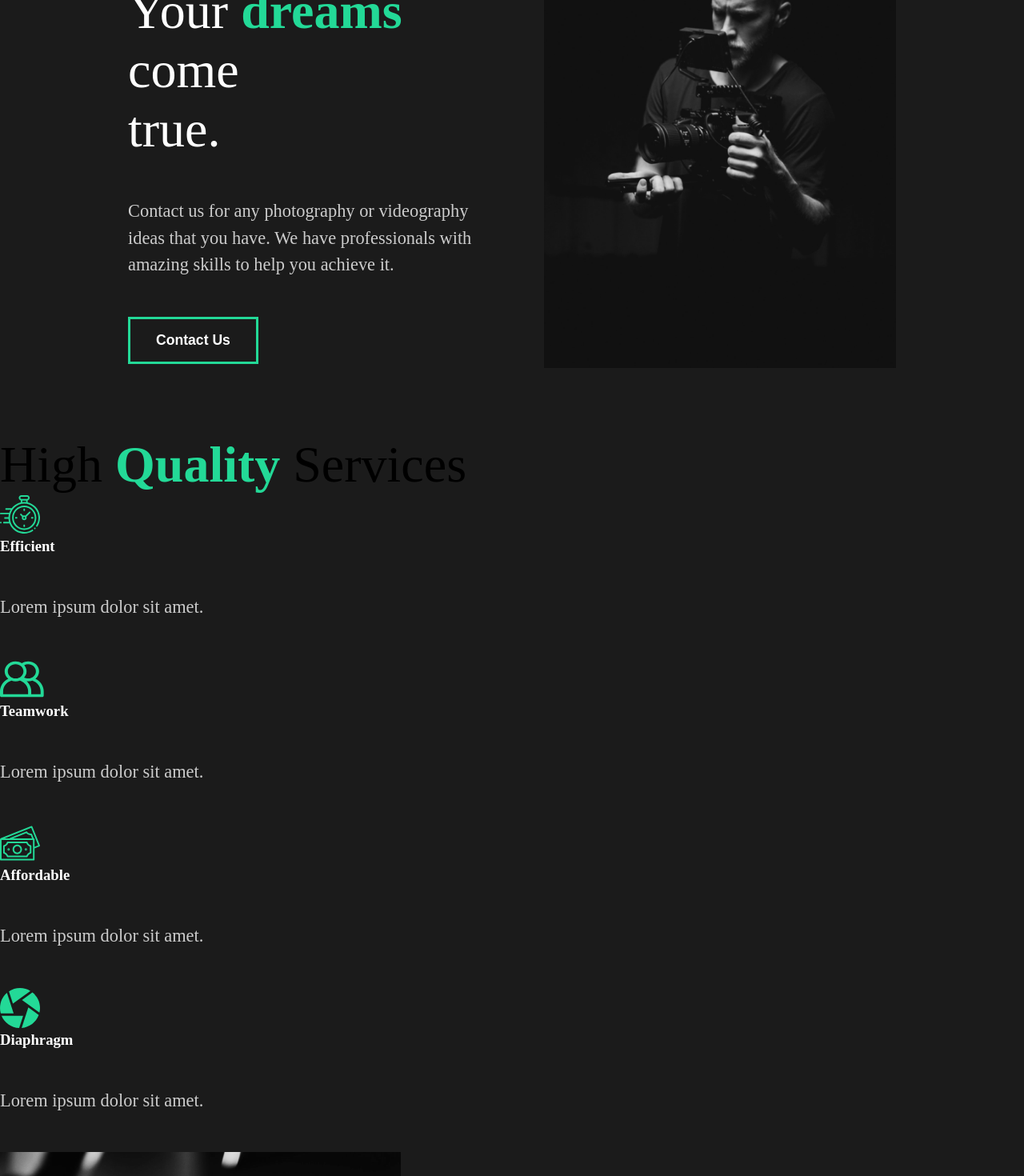
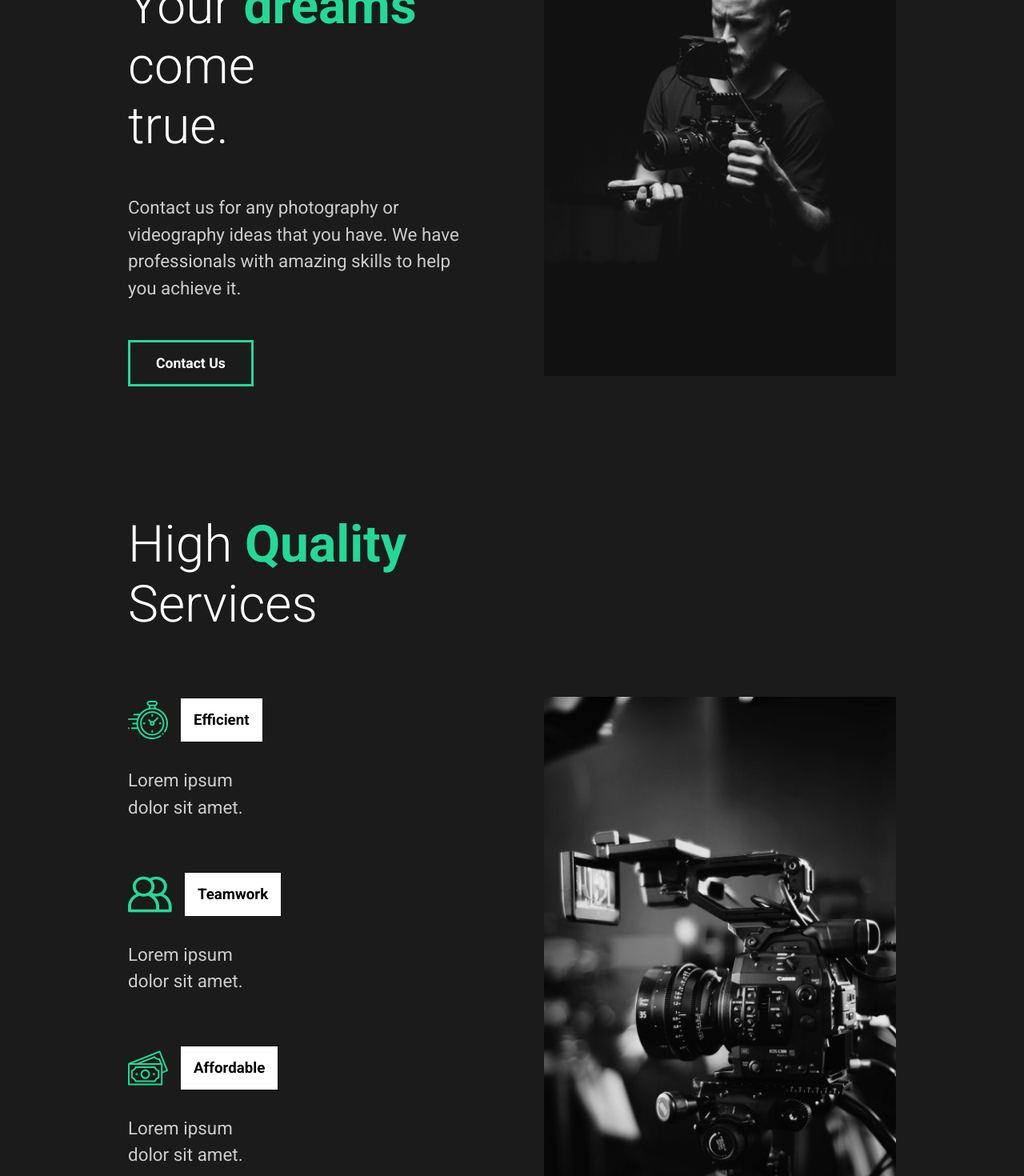
Before and after one commit to Mridul2820/capture-portofolio, a React (Create React App) app: page / in a window 1280 px wide. Shown: the part 260-1730 px from the top of the page at 80% size. Built offline with nearby package versions, Linux system fonts and the light colour scheme.

Commit message:
fonts added , styles component reuse,  services section styling

```diff
--- a/public/index.html
+++ b/public/index.html
@@ -11,6 +11,9 @@
         />
         <link rel="apple-touch-icon" href="%PUBLIC_URL%/logo192.png" />
 
+        <link rel="preconnect" href="https://fonts.gstatic.com">
+        <link href="https://fonts.googleapis.com/css2?family=Lobster&family=Roboto:wght@300;400;500;700&display=swap" rel="stylesheet">
+
         <link rel="manifest" href="%PUBLIC_URL%/manifest.json" />
 
         <title>Mridul | Portfolio</title>
--- a/src/components/AboutSection.js
+++ b/src/components/AboutSection.js
@@ -2,9 +2,11 @@ import React from 'react'
 import home1 from '../images/home1.png';
 import styled from 'styled-components';
 
+import { StyledBase, StyledDescription, StyledImage, StyledHide } from "../styles";
+
 const AboutSection = () => {
     return (
-        <StyledAbout>
+        <StyledBase>
             <StyledDescription>
                 <div className="title">
                     <StyledHide>
@@ -25,42 +27,11 @@ const AboutSection = () => {
             <StyledImage>
                 <img src={home1} alt="The guy with cammera"/>
             </StyledImage>
-        </StyledAbout>
+        </StyledBase>
     )
 }
 
 // styled components
-const StyledAbout = styled.div`
-    min-height: 90vh;
-    display: flex;
-    align-items: center;
-    justify-content: center;
-    padding: 5rem 10rem;
-    color: white;
-`
 
-const StyledDescription = styled.div`
-    flex: 1;
-    padding-right: 5rem;
-
-    h2 {
-        font-weight: lighter;
-    }
-`
-
-const StyledImage = styled.div`
-    flex: 1;
-    overflow: hidden;
-
-    img {
-        width: 100%;
-        height: 80vh;
-        object-fit: cover;
-    }
-`
-
-const StyledHide = styled.div`
-    overflow: hidden;
-`
 
 export default AboutSection
--- a/src/components/GlobalStyle.js
+++ b/src/components/GlobalStyle.js
@@ -11,6 +11,7 @@ const GlobalStyle = createGlobalStyle`
 
 body {
     background: #1b1b1b;
+    font-family: 'Roboto', sans-serif;
 }
 
 button {
@@ -22,6 +23,7 @@ button {
     background: transparent;
     color: #fff;
     transition: all .5s ease;
+    font-family: 'Roboto', sans-serif;
 
     &:focus {
         outline: none;
--- a/src/components/ServicesSection.js
+++ b/src/components/ServicesSection.js
@@ -7,50 +7,87 @@ import teamwork from '../images/teamwork.svg'
 
 import home2 from '../images/home2.png'
 
+import styled from 'styled-components';
+import { StyledBase, StyledDescription, StyledImage } from "../styles";
+
+
 const ServicesSection = () => {
     return (
-        <div className="services">
-            <div className="description">
+        <StyledServices>
+            <StyledDescription>
                 <h2>High <span>Quality</span> Services </h2>
-                <div className="cards">
-                    <div className="card">
+                <StyledCards>
+                    <StyledCard>
                         <div className="icon">
                             <img src={clock} alt="clock"/>
                             <h3>Efficient</h3>
                         </div>
                         <p>Lorem ipsum dolor sit amet.</p>
-                    </div>
+                    </StyledCard>
 
-                    <div className="card">
+                    <StyledCard>
                         <div className="icon">
                             <img src={teamwork} alt="teamwork"/>
                             <h3>Teamwork</h3>
                         </div>
                         <p>Lorem ipsum dolor sit amet.</p>
-                    </div>
+                    </StyledCard>
 
-                    <div className="card">
+                    <StyledCard>
                         <div className="icon">
                             <img src={money} alt="money"/>
                             <h3>Affordable</h3>
                         </div>
                         <p>Lorem ipsum dolor sit amet.</p>
-                    </div>
+                    </StyledCard>
 
-                    <div className="card">
+                    <StyledCard>
                         <div className="icon">
                             <img src={diaphragm} alt="diaphragm"/>
                             <h3>Diaphragm</h3>
                         </div>
                         <p>Lorem ipsum dolor sit amet.</p>
-                    </div>
-                </div>
-            </div>
-            <div className="image">
+                    </StyledCard>
+                </StyledCards>
+            </StyledDescription>
+            <StyledImage>
                 <img src={home2} alt="home2"/>
-            </div>
-        </div>
+            </StyledImage>
+        </StyledServices>
     )
 }
 
+const StyledServices = styled(StyledBase)`
+    h2 {
+        padding-bottom: 5rem;
+    }
+
+    p {
+        width: 70%;
+        padding: 2rem 0 4rem 0;
+    }
+`
+
+const StyledCards = styled.div`
+    display: flex;
+    flex-wrap: wrap;
+`
+
+const StyledCard = styled.div`
+    flex-basis: 16rem;
+
+    .icon {
+        display: flex;
+        align-items: center;
+
+        h3 {
+            margin-left: 1rem;
+            background: #fff;
+            color: #000;
+            padding: 1rem;
+        }
+    }
+`
+
+
 export default ServicesSection
--- /dev/null
+++ b/src/styles.js
@@ -0,0 +1,35 @@
+import styled from 'styled-components';
+
+
+export const StyledBase = styled.div`
+    min-height: 90vh;
+    display: flex;
+    align-items: center;
+    justify-content: center;
+    padding: 5rem 10rem;
+    color: white;
+`
+
+export const StyledDescription = styled.div`
+    flex: 1;
+    padding-right: 5rem;
+
+    h2 {
+        font-weight: lighter;
+    }
+`
+
+export const StyledImage = styled.div`
+    flex: 1;
+    overflow: hidden;
+
+    img {
+        width: 100%;
+        height: 80vh;
+        object-fit: cover;
+    }
+`
+
+export const StyledHide = styled.div`
+    overflow: hidden;
+`
```
